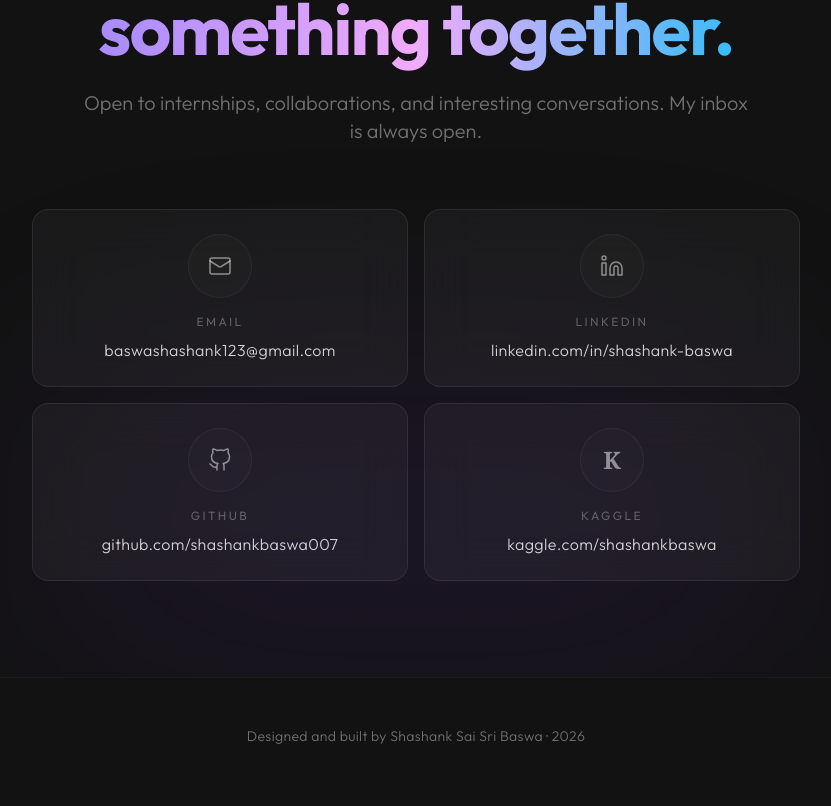
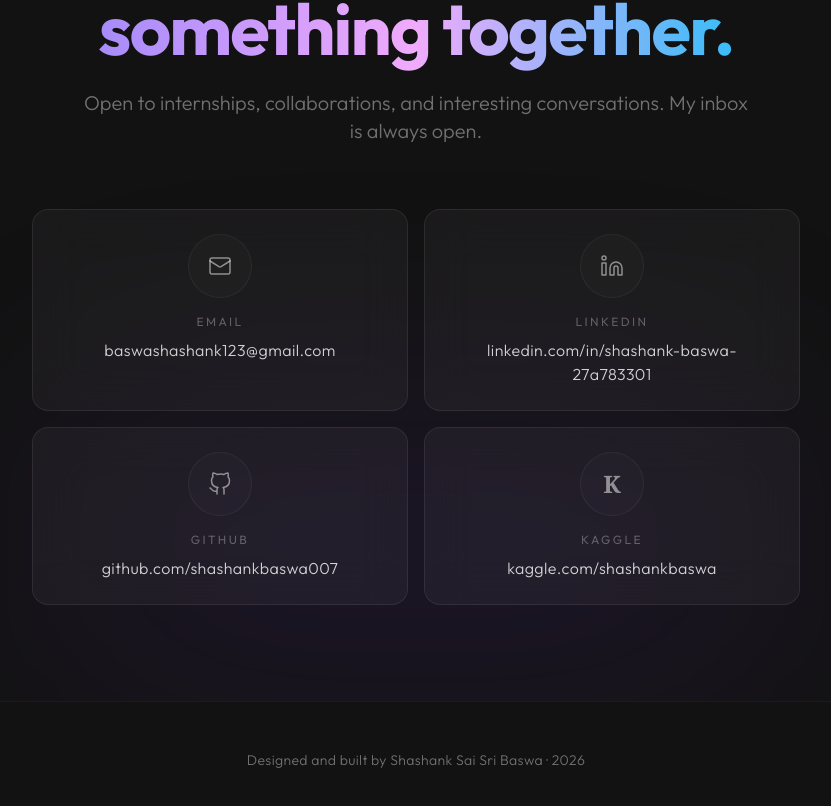
Before and after one commit to shashankbaswa007/portfolio, a Next.js app: page / in a window 1280 px wide. Shown: the part 9432-10238 px from the top of the page, without its empty margins (224-1055 px from the left). Built offline with nearby package versions, Linux system fonts and the light colour scheme.

Commit message:
Fixing the urls

```diff
--- a/src/components/Contact.tsx
+++ b/src/components/Contact.tsx
@@ -54,12 +54,12 @@ export default function Contact() {
           </a>
 
           {/* LinkedIn */}
-          <a href="https://linkedin.com/in/shashank-baswa" target="_blank" rel="noopener noreferrer" className="group glass rounded-2xl p-6 flex flex-col items-center text-center hover:bg-white/[0.04] transition-all duration-300 transform hover:-translate-y-1">
+          <a href="https://www.linkedin.com/in/shashank-baswa-27a783301/" target="_blank" rel="noopener noreferrer" className="group glass rounded-2xl p-6 flex flex-col items-center text-center hover:bg-white/[0.04] transition-all duration-300 transform hover:-translate-y-1">
             <div className="w-16 h-16 rounded-full bg-white/[0.02] border border-white/5 flex items-center justify-center text-white/50 group-hover:text-blue-400 group-hover:border-blue-500/30 transition-all duration-300 mb-4 shadow-[0_4px_20px_transparent] group-hover:shadow-[0_4px_20px_rgba(59,130,246,0.15)]">
               <svg width="24" height="24" viewBox="0 0 24 24" fill="none" stroke="currentColor" strokeWidth="1.5" strokeLinecap="round" strokeLinejoin="round"><path d="M16 8a6 6 0 0 1 6 6v7h-4v-7a2 2 0 0 0-2-2 2 2 0 0 0-2 2v7h-4v-7a6 6 0 0 1 6-6z" /><rect x="2" y="9" width="4" height="12" /><circle cx="4" cy="4" r="2" /></svg>
             </div>
             <span className="block text-xs uppercase tracking-[0.2em] text-white/30 mb-2">LinkedIn</span>
-            <span className="text-base font-light tracking-wide text-white/80 group-hover:text-white transition-colors duration-300">linkedin.com/in/shashank-baswa</span>
+            <span className="text-base font-light tracking-wide text-white/80 group-hover:text-white transition-colors duration-300">linkedin.com/in/shashank-baswa-27a783301</span>
           </a>
 
           {/* GitHub */}
```
